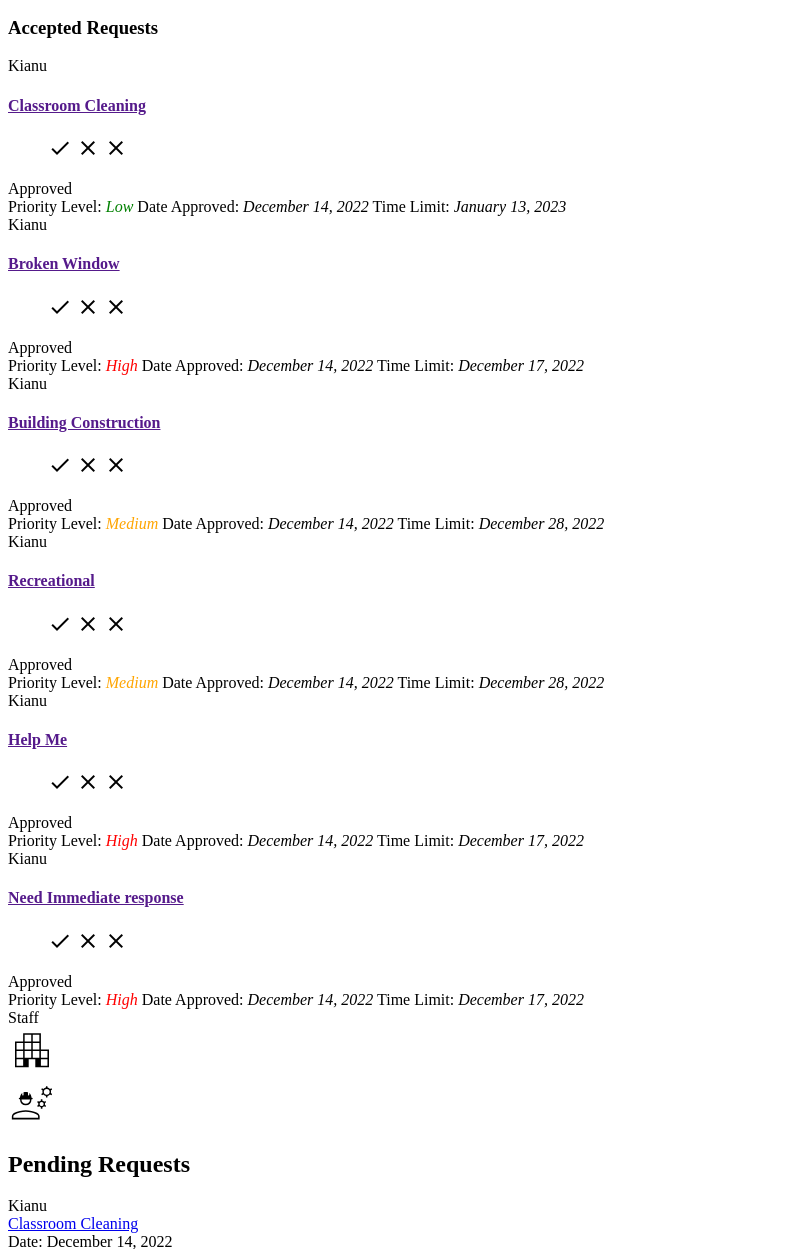
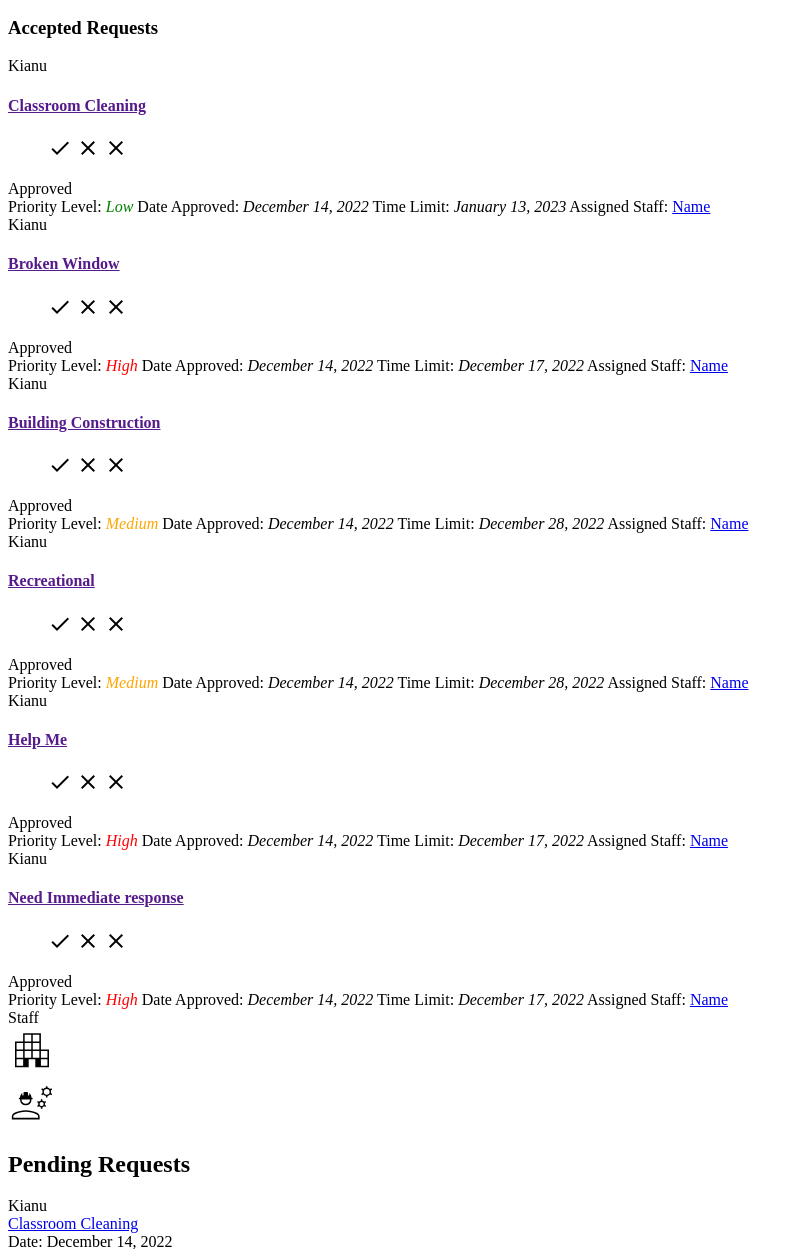
Before and after one commit to Kianu6969/FlaskAppWorkRequest, a Flask app: template flaskWorkRequest/project1/flaskApp/templates/adminDashboard.html in a window 1280 px wide. Shown: the part 824-2073 px from the top of the page, without its empty margins (0-803 px from the left). Run offline with Flask 2, Linux system fonts and the light colour scheme; the template is opened without the code that fills it: values that come from a table or form of the project are taken from there, others are empty.

Commit message:
made some minor changes

```diff
--- a/flaskWorkRequest/project1/flaskApp/templates/adminDashboard.html
+++ b/flaskWorkRequest/project1/flaskApp/templates/adminDashboard.html
@@ -85,6 +85,7 @@
 								{% endif %}
 								<span>Date Approved: <i>{{ req.dateApproved.strftime("%B %d, %Y") }}</i></span>
 								<span>Time Limit: <i>{{ req.dateLimit.strftime("%B %d, %Y")  }}</i></span>
+								<span>Assigned Staff: <a href="#">Name</a></span>
 							</footer>
 						</section>
 
```
Also changed, not shown: flaskWorkRequest/project1/instance/workRequest2.db.
